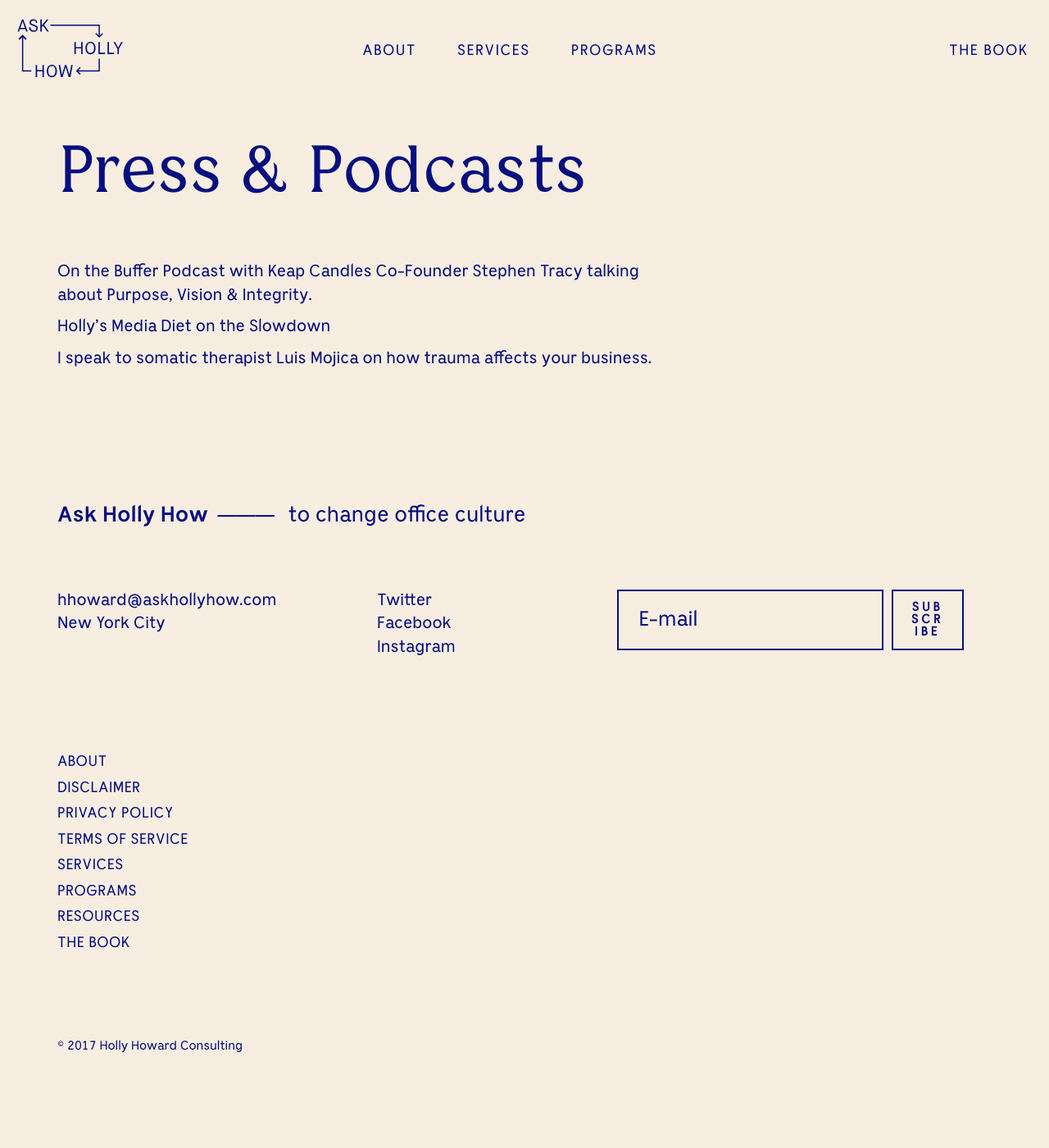
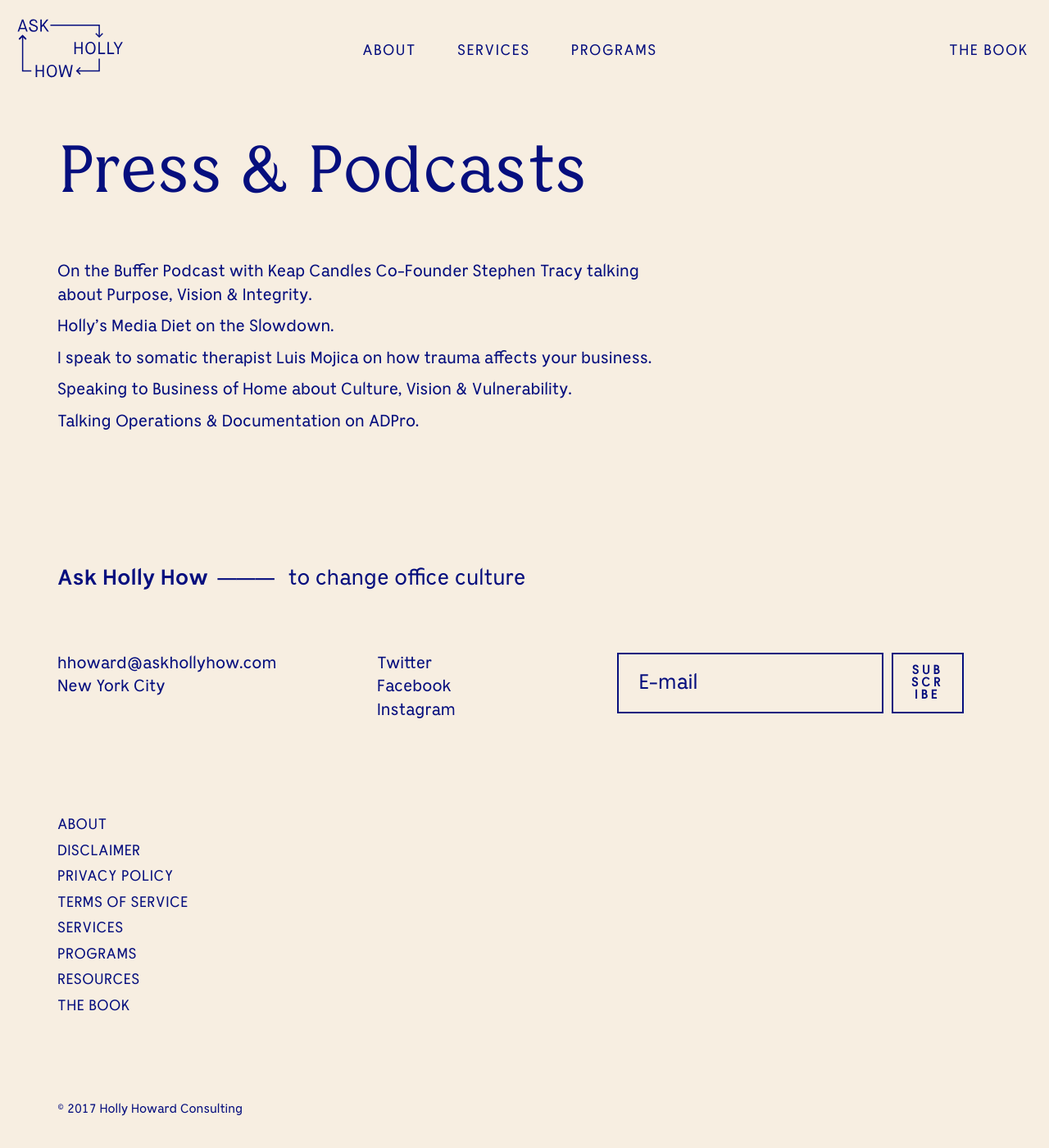
Before and after one commit to hollyhoward78/ask-holly-how, a Jekyll site: the page built from _posts/2021-10-05-press-podcasts.md, in a window 1280 px wide and 1400 px high. Shown: the whole window at 82% size. Built offline with Jekyll 4.4.1, drawn with Linux system fonts in a browser that asks for light colours; a script that is not in the unit is left out; comment, search, counter and statistics services are not loaded.

Commit message:
Update Resources “2021-10-05-press-podcasts”

```diff
--- a/_posts/2021-10-05-press-podcasts.md
+++ b/_posts/2021-10-05-press-podcasts.md
@@ -5,6 +5,10 @@ date: 2021-10-05T18:37:46.212Z
 ---
 [On the Buffer Podcast with Keap Candles Co-Founder Stephen Tracy talking about Purpose, Vision & Integrity.](https://fast.wistia.net/embed/channel/sq8ww7evlp?wchannelid=sq8ww7evlp&wmediaid=2pxkgae8gu)
 
-[Holly's Media Diet on the Slowdown](https://www.slowdown.tv/see/holly-howard-media-diet)
+[Holly's Media Diet on the Slowdown](https://www.slowdown.tv/see/holly-howard-media-diet).
 
 I[ speak to somatic therapist Luis Mojica on how trauma affects your business. ](https://podcasts.apple.com/us/podcast/ep-37-how-trauma-affects-your-business-holly-howard/id1520796424?i=1000511775926)
+
+[Speaking to Business of Home about Culture, Vision & Vulnerability.](https://businessofhome.com/articles/how-to-draw-the-map-for-a-better-business)
+
+[Talking Operations & Documentation on ADPro.](https://www.architecturaldigest.com/story/the-unexpected-challenges-to-anticipate-as-your-design-firm-grows)
```
